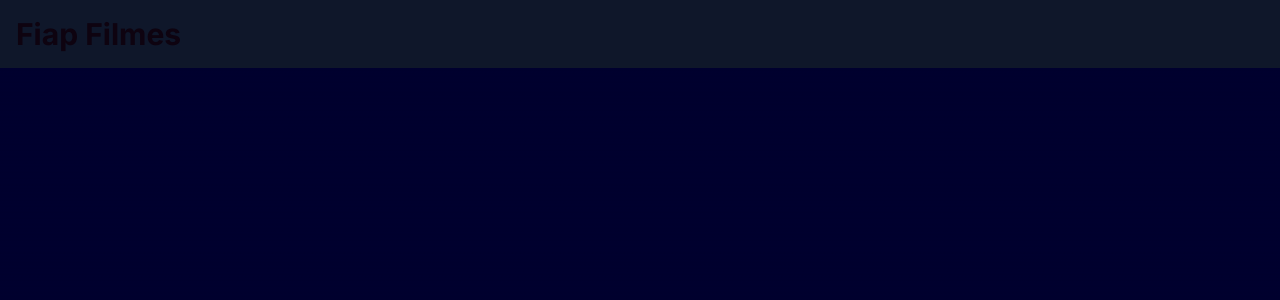
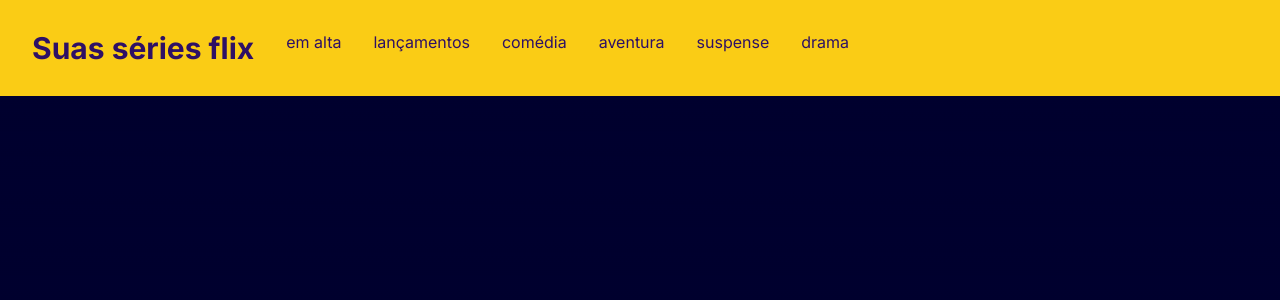
Before and after one commit to ArturZimbarg/projetoapmd2semestre, a Next.js app: page / in a window 1280 px wide. Shown: the top 300 px of the page. Built offline with nearby package versions, Linux system fonts and the light colour scheme.

Commit message:
versão pré atualizações de acordo com a ultima aula do prof

```diff
--- a/package.json
+++ b/package.json
@@ -10,10 +10,10 @@
   },
   "dependencies": {
     "autoprefixer": "10.4.15",
-    "next": "13.4.19",
+    "next": "^13.4.19",
     "postcss": "8.4.28",
-    "react": "18.2.0",
-    "react-dom": "18.2.0",
+    "react": "^18.2.0",
+    "react-dom": "^18.2.0",
     "tailwindcss": "3.3.3"
   }
 }
--- /dev/null
+++ b/src/app/components/titulo.js
@@ -0,0 +1,7 @@
+export default function Titulo({children}){
+    return(
+        <h2 className="text-2xl border-l-8 bg-violet-950 m-4 pl-2 leading-6">
+            {children}
+        </h2>
+    )
+}
--- a/src/app/globals.css
+++ b/src/app/globals.css
@@ -3,14 +3,14 @@
 @tailwind utilities;
 
 :root {
-  --foreground-rgb: 14, 3, 16;
+  --foreground-rgb: 46, 16, 101;
   --background-start-rgb: 0, 0, 46;
   --background-end-rgb: 0, 0, 46;
 }
 
 @media (prefers-color-scheme: dark) {
   :root {
-    --foreground-rgb: 14, 3, 16;
+    --foreground-rgb: 46, 16, 101;
     --background-start-rgb: 0, 0, 46;
     --background-end-rgb: 0, 0, 46;
   }
@@ -25,3 +25,27 @@ body {
     )
     rgb(var(--background-start-rgb));
 }
+
+ul {
+  list-style-type: none;
+  margin: 0;
+  padding: 0;
+  overflow: hidden;
+  background-color: #333;
+}
+
+li {
+  float: left;
+}
+
+li a {
+  display: block;
+  color: rgb(46 16 101);
+  text-align: center;
+  padding: 14px 16px;
+  text-decoration: none;
+}
+
+li a:hover {
+  background-color: #9d6bee ;
+}
--- a/src/app/page.js
+++ b/src/app/page.js
@@ -1,11 +1,19 @@
 import Image from 'next/image'
+import Titulo from './components/titulo'
 
 export default function Home() {
   return ( //JSX
     <>
-      <nav className="bg-slate-900 p-4">
-        <h1 className="text-3xl font-bold">Fiap Filmes</h1>
-      </nav>
+      <ul className="p-4 bg-yellow-400  ">
+        <li><a className="text-3xl font-bold ">Suas séries flix </a></li>
+        <li><a>em alta</a></li>
+        <li><a>lançamentos</a></li>
+        <li><a>comédia</a></li>
+        <li><a>aventura</a></li>
+        <li><a>suspense</a></li>
+        <li><a>drama</a></li>
+
+      </ul>
 
     </>
   )
```
Also changed, not shown: 1 other file (tests, documents, lock files or other folders).
